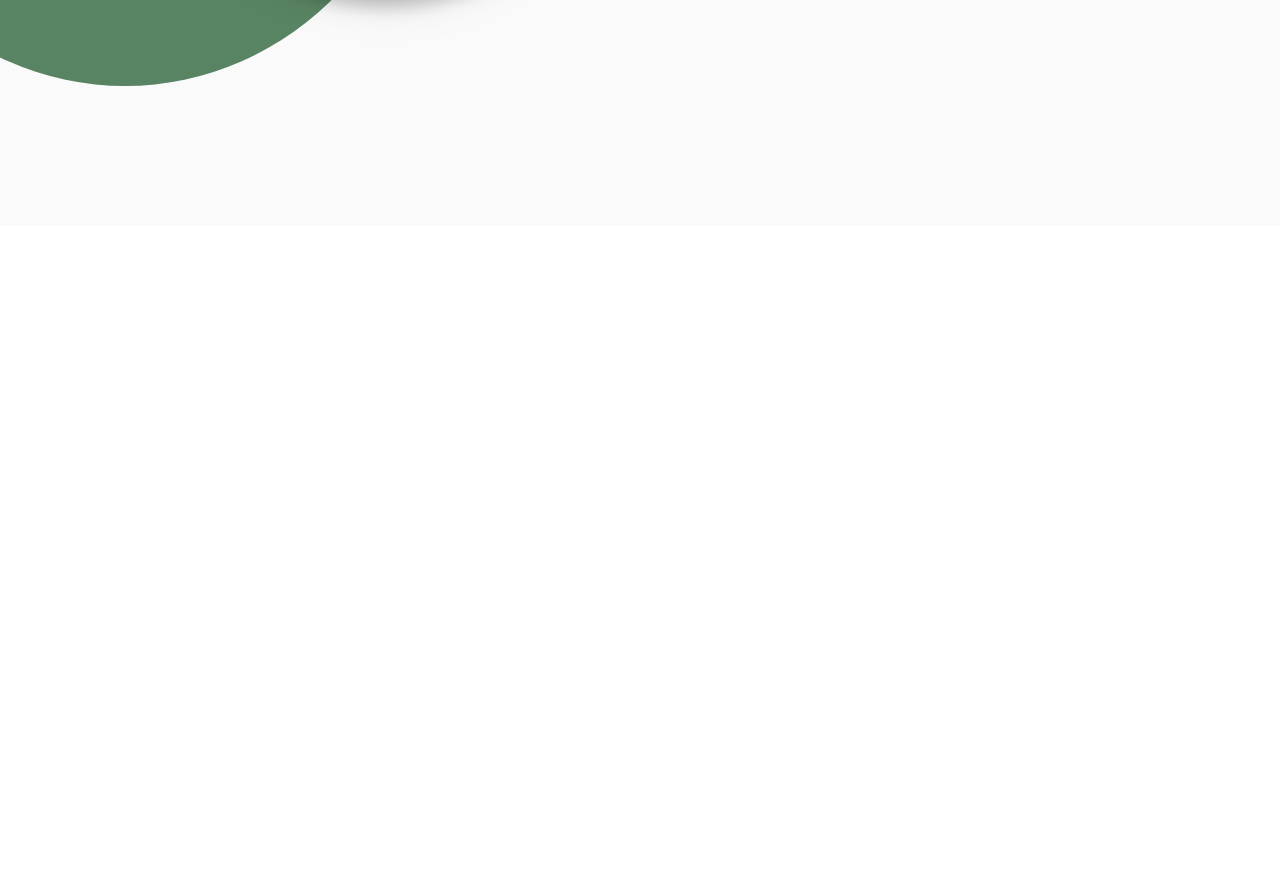
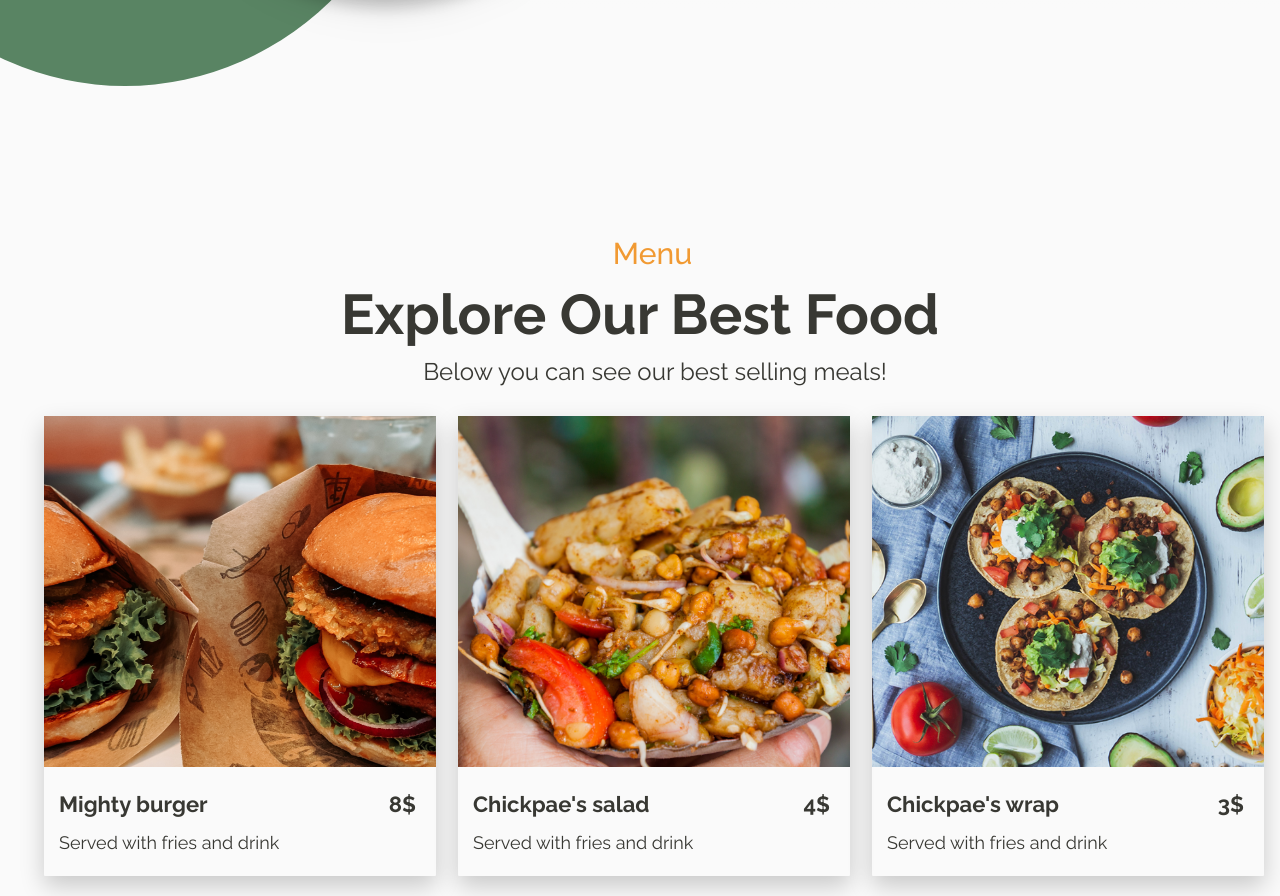
Before and after one commit to aw-prince/HTML-CSS-landingPage, a plain HTML site: page index.html in a window 1280 px wide. Shown: the part 1399-2295 px from the top of the page. Before the commit the page ends 1625 px from the top, so only its background shows below. Drawn offline with Linux system fonts and the light colour scheme.

Commit message:
menu section

```diff
--- a/Style.css
+++ b/Style.css
@@ -80,6 +80,7 @@
     no-repeat;
   height: 100%;
   width: 100%;
+  color: #383833;
   overflow: hidden;
 }
 .wrpHeader {
@@ -177,3 +178,50 @@
   margin: 0px 150px 20px 0px;
   line-height: 30px;
 }
+
+.exploreFood {
+  text-align: center;
+  margin-top: 10px;
+}
+.menu {
+  color: #f19a33;
+  font-size: 30px;
+  font-weight: 500;
+  padding: 0px 0px 10px 25px;
+}
+
+.menuHead {
+  font-size: 56px;
+  padding: 0px 0px 10px 0px;
+}
+.menuText {
+  font-size: 24px;
+  font-weight: 200;
+  padding: 0px 0px 10px 30px;
+}
+
+.exploreImage {
+  display: flex;
+  flex-direction: row;
+  justify-content: center;
+  margin: 20px 0px 0px 50px;
+}
+.imageContainer {
+  height: 460px;
+  width: 392px;
+  margin: 0px 22px 20px 0px;
+  box-shadow: 0px 10px 25px rgb(0 0 0 / 0.2);
+  border-radius: 1px;
+}
+
+.imageContainer1Text {
+  display: flex;
+  justify-content: space-between;
+  padding: 20px 20px 0px 15px;
+}
+
+.cardText {
+  font-size: 22px;
+  font-weight: bold;
+  padding: 0px 0px 15px 0px;
+}
--- a/index.html
+++ b/index.html
@@ -26,8 +26,7 @@
         <li class="navText"><a href="#contact"></a>Contact</li>
       </ul>
     </nav>
-    <main>
-      <section class="wrapSection">
+    <main class="wrapSection">
       <header class="wrpHeader">
         <div class="foodDiv">
           <h1 class="foodMain">
@@ -62,20 +61,62 @@
             <p class="about">About us</p>
             <h1 class="aboutHeader">Few words about us</h1>
             <p class="aboutText">
-                We are not ordinary food truck. We create a place overflowing
-                with positive energy that it expresses important tous values.
+              We are not ordinary food truck. We create a place overflowing with
+              positive energy that it expresses important tous values.
               <br />
               Get to know them specifically.
             </p>
             <button class="aboutBtn">
               Learn More
-                <span class="arrowIcon"
-                  ><i class="fas fa-arrow-right"></i
-                ></span>
+              <span class="arrowIcon"><i class="fas fa-arrow-right"></i></span>
             </button>
           </div>
         </div>
       </section>
+      <section>
+        <div class="exploreFood">
+          <p class="menu">Menu</p>
+          <h1 class="menuHead">Explore Our Best Food</h1>
+          <p class="menuText">Below you can see our best selling meals!</p>
+        </div>
+        <div class="exploreImage">
+          <div class="imageContainer">
+            <img src="/Images/menu_photo1.png" height="351" alt="" />
+            <div class="imageContainer1Text">
+              <div>
+                <h3 class="cardText">Mighty burger</h3>
+                <p style="font-size: 18px">Served with fries and drink</p>
+              </div>
+              <div>
+                <p style="font-weight: bold; font-size: 22px">8$</p>
+              </div>
+            </div>
+          </div>
+          <div class="imageContainer">
+            <img src="/Images/menu_photo2.png" height="351" alt="" />
+            <div class="imageContainer1Text">
+              <div>
+                <h4 class="cardText">Chickpae's salad</h4>
+                <p style="font-size: 18px">Served with fries and drink</p>
+              </div>
+              <div>
+                <p style="font-weight: bold; font-size: 22px">4$</p>
+              </div>
+            </div>
+          </div>
+          <div class="imageContainer">
+            <img src="/Images/menu_photo_3.png" height="351" alt="" />
+            <div class="imageContainer1Text">
+              <div>
+                <h4 class="cardText">Chickpae's wrap</h4>
+                <p style="font-size: 18px">Served with fries and drink</p>
+              </div>
+              <div>
+                <p style="font-weight: bold; font-size: 22px">3$</p>
+              </div>
+            </div>
+          </div>
+        </div>
       </section>
     </main>
   </body>
```
Lines whose indentation alone changed are shown as unchanged.
